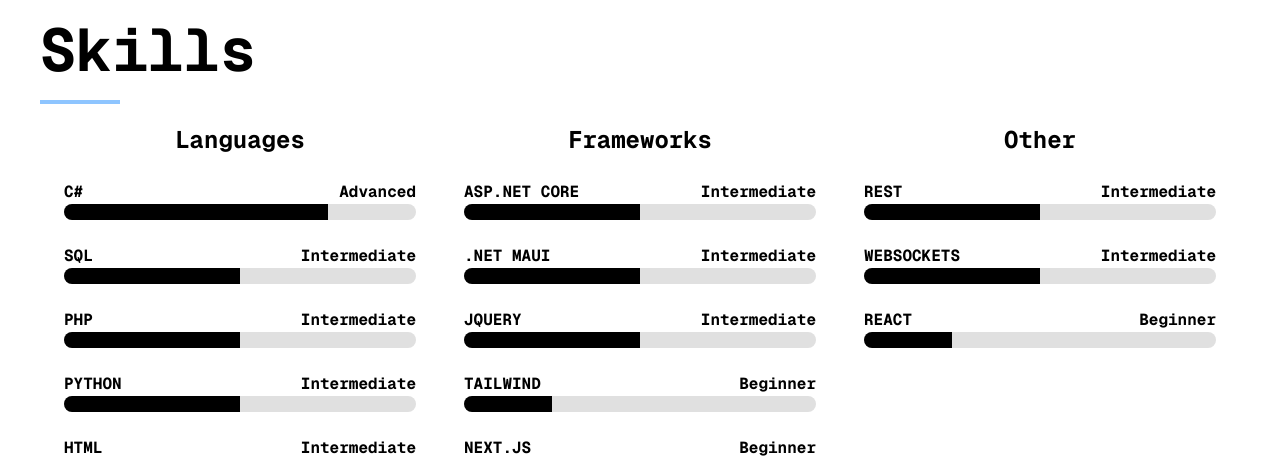
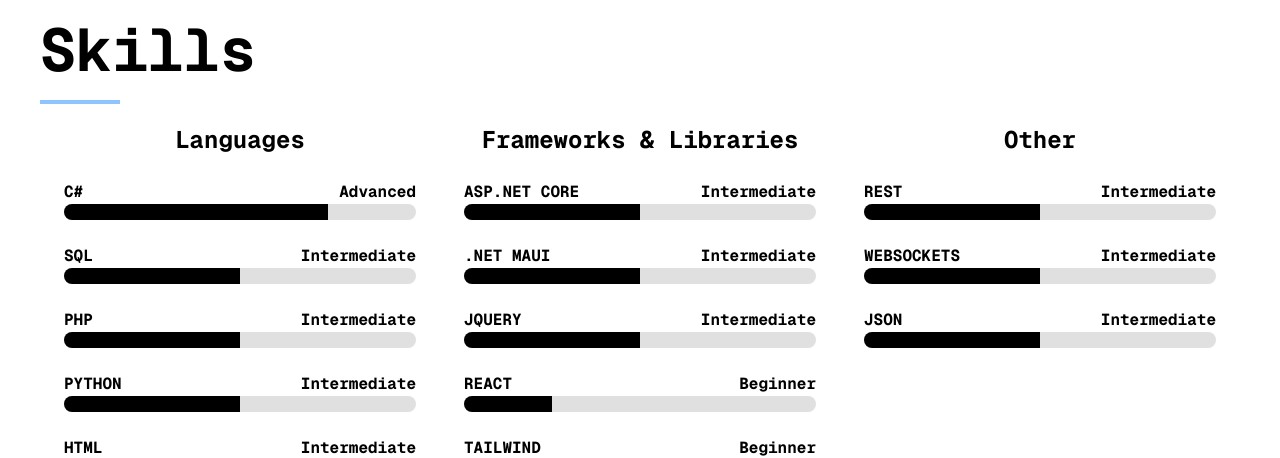
Before and after one commit to JohnNasitem/Website-Portfolio, a Next.js app in the folder Portfolio/: page / in a window 1280 px wide. Shown: the part 1080-1538 px from the top of the page. Built offline with nearby package versions, Linux system fonts and the light colour scheme.

Commit message:
made frameworks category into frameworks and libraries

```diff
--- a/Portfolio/src/components/skills-section.tsx
+++ b/Portfolio/src/components/skills-section.tsx
@@ -46,10 +46,11 @@ const SkillsSection = () => {
                         <SkillField name="Typescript" strenghtLevel={SKillLevel.Beginner}/>
                     </div>
                     <div>
-                        <h3 className='text-center font-bold text-2xl'>Frameworks</h3>
+                        <h3 className='text-center font-bold text-2xl'>Frameworks & Libraries</h3>
                         <SkillField name="ASP.NET CORE" strenghtLevel={SKillLevel.Intermediate}/>
                         <SkillField name=".NET MAUI" strenghtLevel={SKillLevel.Intermediate}/>
                         <SkillField name="JQUERY" strenghtLevel={SKillLevel.Intermediate}/>
+                        <SkillField name="REACT" strenghtLevel={SKillLevel.Beginner}/>
                         <SkillField name="TAILWIND" strenghtLevel={SKillLevel.Beginner}/>
                         <SkillField name="NEXT.JS" strenghtLevel={SKillLevel.Beginner}/>
                     </div>
@@ -57,7 +58,7 @@ const SkillsSection = () => {
                         <h3 className='text-center font-bold text-2xl'>Other</h3>
                         <SkillField name="REST" strenghtLevel={SKillLevel.Intermediate}/>
                         <SkillField name="WEBSOCKETS" strenghtLevel={SKillLevel.Intermediate}/>
-                        <SkillField name="REACT" strenghtLevel={SKillLevel.Beginner}/>
+                        <SkillField name="JSON" strenghtLevel={SKillLevel.Intermediate}/>
                     </div>
                 </div>
             </div>
```
